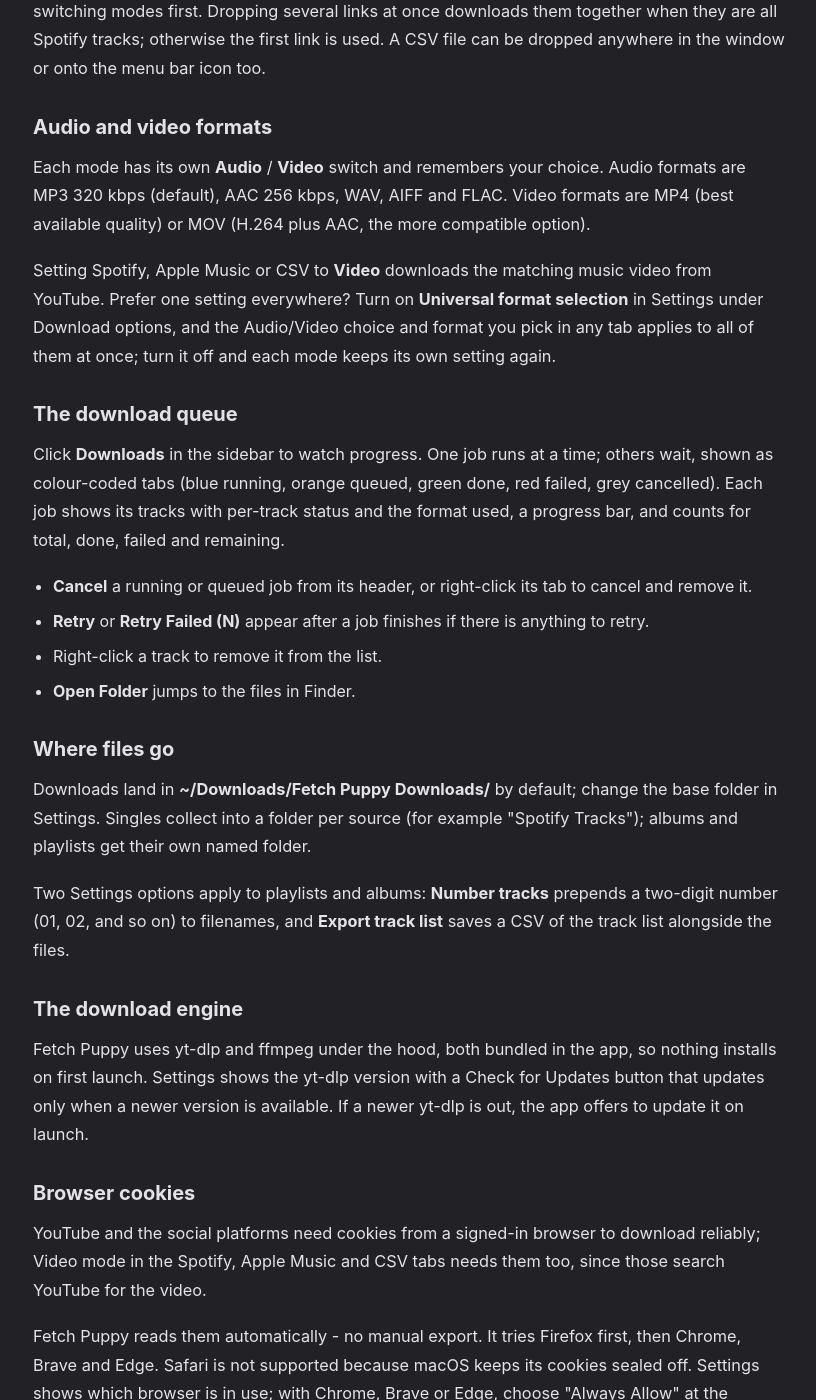
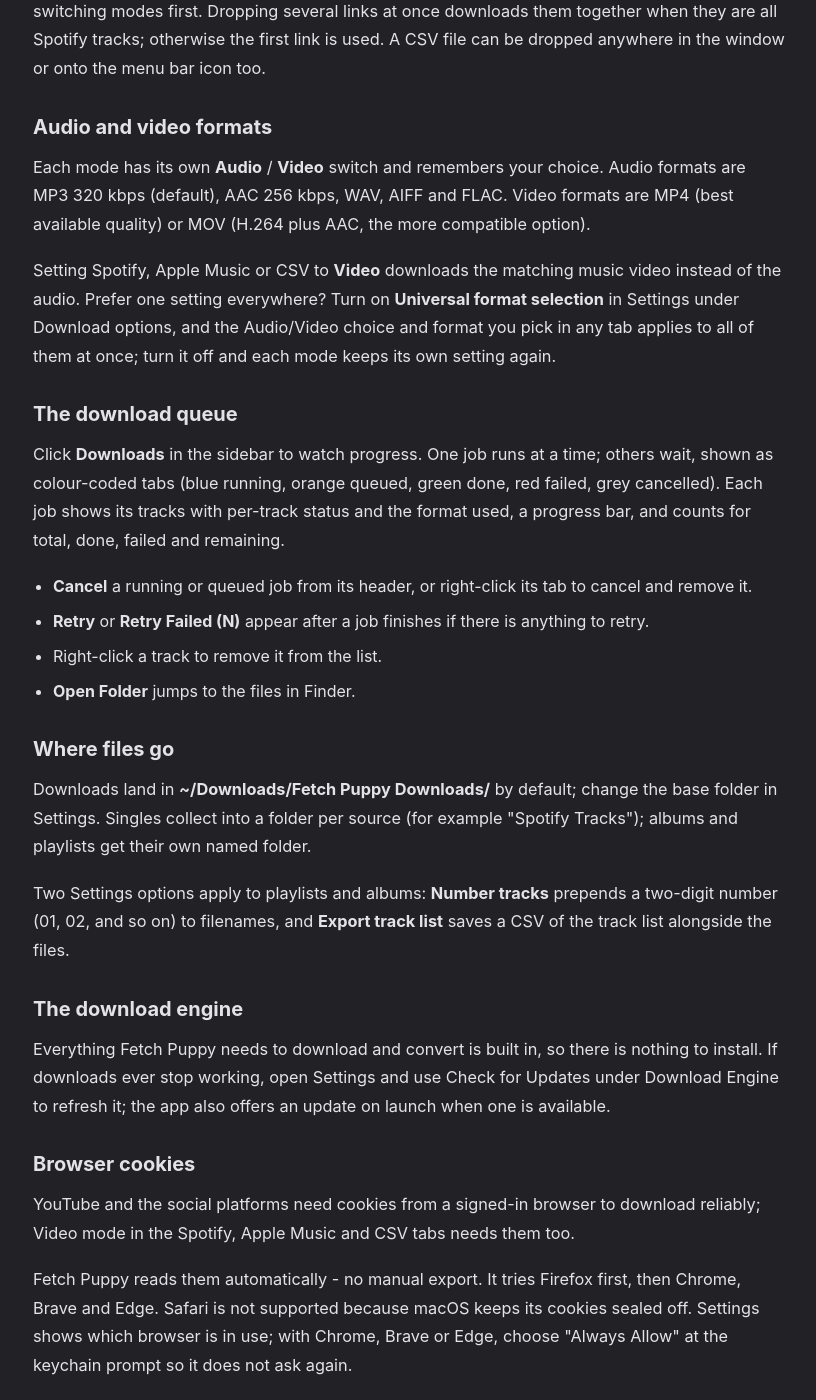
Before and after one commit to BSKapps/bskapps.github.io, a Jekyll site: the page built from articles/fetch-puppy-guide/index.html, in a window 1280 px wide and 1400 px high, scrolled down 965 px. Shown: the whole window, without its empty margins (231-1047 px from the left). Built offline with Jekyll 4.4.1, drawn with Linux system fonts in a browser that asks for light colours; some of the changed text lies outside the part shown.

Commit message:
Fetch Puppy guide: remove build internals (yt-dlp/ffmpeg/under-the-hood), keep usage

```diff
--- a/_data/guides/fetch-puppy-guide.json
+++ b/_data/guides/fetch-puppy-guide.json
@@ -38,7 +38,7 @@
     ] },
     { "id": "audio-and-video-formats", "title": "Audio and video formats", "blocks": [
       { "type": "paragraph", "text": "Each mode has its own **Audio** / **Video** switch and remembers your choice. Audio formats are MP3 320 kbps (default), AAC 256 kbps, WAV, AIFF and FLAC. Video formats are MP4 (best available quality) or MOV (H.264 plus AAC, the more compatible option)." },
-      { "type": "paragraph", "text": "Setting Spotify, Apple Music or CSV to **Video** downloads the matching music video from YouTube. Prefer one setting everywhere? Turn on **Universal format selection** in Settings under Download options, and the Audio/Video choice and format you pick in any tab applies to all of them at once; turn it off and each mode keeps its own setting again." }
+      { "type": "paragraph", "text": "Setting Spotify, Apple Music or CSV to **Video** downloads the matching music video instead of the audio. Prefer one setting everywhere? Turn on **Universal format selection** in Settings under Download options, and the Audio/Video choice and format you pick in any tab applies to all of them at once; turn it off and each mode keeps its own setting again." }
     ] },
     { "id": "the-download-queue", "title": "The download queue", "blocks": [
       { "type": "paragraph", "text": "Click **Downloads** in the sidebar to watch progress. One job runs at a time; others wait, shown as colour-coded tabs (blue running, orange queued, green done, red failed, grey cancelled). Each job shows its tracks with per-track status and the format used, a progress bar, and counts for total, done, failed and remaining." },
@@ -54,17 +54,17 @@
       { "type": "paragraph", "text": "Two Settings options apply to playlists and albums: **Number tracks** prepends a two-digit number (01, 02, and so on) to filenames, and **Export track list** saves a CSV of the track list alongside the files." }
     ] },
     { "id": "the-download-engine", "title": "The download engine", "blocks": [
-      { "type": "paragraph", "text": "Fetch Puppy uses yt-dlp and ffmpeg under the hood, both bundled in the app, so nothing installs on first launch. Settings shows the yt-dlp version with a Check for Updates button that updates only when a newer version is available. If a newer yt-dlp is out, the app offers to update it on launch." }
+      { "type": "paragraph", "text": "Everything Fetch Puppy needs to download and convert is built in, so there is nothing to install. If downloads ever stop working, open Settings and use Check for Updates under Download Engine to refresh it; the app also offers an update on launch when one is available." }
     ] },
     { "id": "browser-cookies", "title": "Browser cookies", "blocks": [
-      { "type": "paragraph", "text": "YouTube and the social platforms need cookies from a signed-in browser to download reliably; Video mode in the Spotify, Apple Music and CSV tabs needs them too, since those search YouTube for the video." },
+      { "type": "paragraph", "text": "YouTube and the social platforms need cookies from a signed-in browser to download reliably; Video mode in the Spotify, Apple Music and CSV tabs needs them too." },
       { "type": "paragraph", "text": "Fetch Puppy reads them automatically - no manual export. It tries Firefox first, then Chrome, Brave and Edge. Safari is not supported because macOS keeps its cookies sealed off. Settings shows which browser is in use; with Chrome, Brave or Edge, choose \"Always Allow\" at the keychain prompt so it does not ask again." }
     ] },
     { "id": "settings", "title": "Settings", "blocks": [
       { "type": "bullets", "items": [
         "**Download options** - output folder, number tracks, export track list, universal format selection, and notify when downloads complete.",
         "**App Updates** - manual check and an auto-check toggle.",
-        "**Download Engine** - yt-dlp status and update; ffmpeg is bundled.",
+        "**Download Engine** - check for and apply download engine updates.",
         "**Spotify API Credentials** - optional Client ID and Secret for private playlists and more reliable metadata; stored locally on your Mac (the secret in your keychain), never sent to BSK.",
         "**YouTube Browser Cookies** - which browser to read, with setup notes.",
         "**General** - show the welcome page, and minimise to the menu bar when closed.",
```
